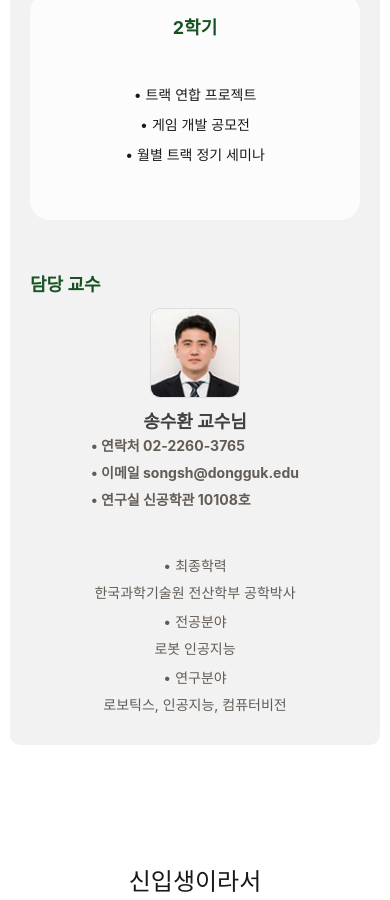
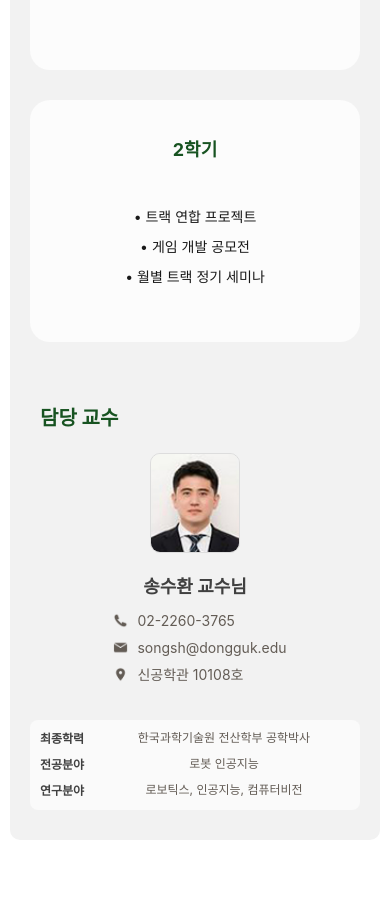
Before and after one commit to karpitony/monorepo-test, a React (Vite) app: page / in a window 390 px wide. Shown: the part 1880-2780 px from the top of the page. Built offline with nearby package versions, Linux system fonts and the light colour scheme; a web font is replaced by a local one.

Commit message:
fix: 트랙 및 커리큘럼 소개 반응형 구현 완료

```diff
--- a/src/pages/Main/Tracks/InfoBox.styled.ts
+++ b/src/pages/Main/Tracks/InfoBox.styled.ts
@@ -16,7 +16,6 @@ export const Container = styled.div<{ $isMobile: boolean }>`
 export const TrackNameContainer = styled.div`
   width: 100%;
   margin-bottom: 32px;
-
   display: flex;
   justify-content: start;
   align-items: center;
@@ -25,9 +24,8 @@ export const TrackNameContainer = styled.div`
 
 export const TrackName = styled.h2<{ $isMobile: boolean }>`
   width: 338px;
-
   color: var(--FarmSystem_Green07, #175321);
-  font-size: ${({ $isMobile }) => ($isMobile ? "24px" : "32px")};
+  font-size: ${({ $isMobile }) => ($isMobile ? "22px" : "32px")};
   font-style: normal;
   font-weight: 700;
   line-height: normal;
@@ -37,12 +35,14 @@ export const TrackName = styled.h2<{ $isMobile: boolean }>`
 export const TrackDescription = styled.p<{ $isMobile: boolean }>`
   width: 100%;
   max-width: 1040px;
-  height: 200px;
+  height: 100%;
+  margin-bottom: 30px;
+  text-align: left;
   color: var(--FarmSystem_Black, #191919);
-  font-size: ${({ $isMobile }) => ($isMobile ? "16px" : "19px")};
+  font-size: ${({ $isMobile }) => ($isMobile ? "14px" : "19px")};
   font-style: normal;
   font-weight: 300;
-  line-height: ${({ $isMobile }) => ($isMobile ? "30px" : "35px")}; /* 150% */
+  line-height: ${({ $isMobile }) => ($isMobile ? "25px" : "35px")}; /* 150% */
 `;
 
 export const PhasesContainer = styled.div<{ $isMobile: boolean }>`
@@ -54,9 +54,9 @@ export const PhasesContainer = styled.div<{ $isMobile: boolean }>`
   flex-wrap: wrap;
 `;
 
-export const PhaseCard = styled.div<{ $isMobile: boolean }>`
+export const PhaseCard = styled.div<{ $isDesktop: boolean }>`
   display: flex;
-  width: ${({ $isMobile }) => ($isMobile ? "100%" : "300px")};
+  width: ${({ $isDesktop }) => ($isDesktop ? "300px" : "100%")};
   padding: 20px;
   flex-direction: column;
   justify-content: center;
@@ -72,6 +72,7 @@ export const PhaseTitle = styled.h3<{ $isMobile: boolean }>`
   font-size: ${({ $isMobile }) => ($isMobile ? "18px" : "24px")};
   font-weight: 700;
   line-height: normal;
+  margin-top: 15px;
   margin-bottom: ${({ $isMobile }) => ($isMobile ? "0px" : "11px")};
   font-style: normal;
 `;
@@ -87,6 +88,7 @@ export const PhaseContent = styled.ul<{ $isMobile: boolean }>`
   font-style: normal;
   font-weight: 400;
   line-height: 30px; /* 150% */
+
 `;
 
 export const Li = styled.li<{ $isMobile: boolean }>`
@@ -94,44 +96,43 @@ export const Li = styled.li<{ $isMobile: boolean }>`
   color: var(--FarmSystem_Black, #191919);
 `;
 
-
-/** 전체를 감싸는 컨테이너 (기존 S.Container가 있다고 가정) */
-// export const Container = styled.div` ... `;
-// 이미 프로젝트 내에 S.Container가 있으시면 그대로 사용하세요.
-
-/** "담당 교수" 제목 + 아래 컨텐츠를 감싸는 영역 */
 export const ProfessorNameContainer = styled.div<{ $isMobile: boolean }>`
   width: 100%;
   margin-bottom: ${({ $isMobile }) => ($isMobile ? "10px" : "15px")};
 `;
 
-/** "담당 교수" 텍스트 */
 export const ProfessorText = styled.p<{ $isMobile: boolean }>`
   color: var(--FarmSystem_Green07, #175321);
-  font-size: ${({ $isMobile }) => ($isMobile ? "18px" : "24px")};
+  font-size: ${({ $isMobile }) => ($isMobile ? "20px" : "24px")};
   font-weight: 700;
-  margin: 0;
+  margin: ${({ $isMobile }) => ($isMobile ? "10px" : "0px")};
   text-align: left;
 `;
 
-/** 전체 레이아웃을 좌우 2개 컬럼(왼쪽: 사진/이름/연락처, 오른쪽: 학력/전공/연구)으로 배치 */
-export const ProfessorProfile = styled.div<{ $isMobile: boolean }>`
+/** 교수 정보 전체 레이아웃 (좌: 사진/이름/연락처, 우: 최종학력 등) */
+export const ProfessorProfile = styled.div<{ $isDesktop: boolean }>`
   display: flex;
-  flex-direction: ${({ $isMobile }) => ($isMobile ? "column" : "row")};
-  justify-content: space-between;
+  flex-direction: ${({ $isDesktop }) => ($isDesktop ? "row" : "column")};
+
+  /* 오른쪽 정보가 너무 오른쪽으로 치우치지 않도록 flex-start */
+  justify-content: flex-start;
+
+  /* 데스크탑에서는 gap을 넉넉히 주어 좌우 공간 확보 */
+  gap: ${({ $isMobile }) => ($isMobile ? "20px" : "10px")};
   align-items: flex-start;
-  gap: ${({ $isMobile }) => ($isMobile ? "20px" : "30px")};
   width: 100%;
 `;
 
-/** 왼쪽 컬럼(사진/이름/연락처/홈페이지) */
-export const ProfessorProfileContent = styled.div<{ $isMobile: boolean }>`
+/** 왼쪽 섹션 (교수 사진/이름/연락처) */
+export const ProfessorProfileContent = styled.div<{ $isDesktop: boolean }>`
   display: flex;
   flex-direction: column;
-  width: ${({ $isMobile }) => ($isMobile ? "100%" : "60%")};
+
+  /* 예: 데스크탑에서 60% */
+  width: ${({ $isDesktop }) => ($isDesktop ? "50%" : "100%")};
 `;
 
-/** 교수 사진 + 이름을 가로로 배치하는 컨테이너 */
+/** 사진 + 이름을 가로/세로 배치하는 컨테이너 */
 export const PhotoNameRow = styled.div<{ $isMobile: boolean }>`
   display: flex;
   flex-direction: ${({ $isMobile }) => ($isMobile ? "column" : "row")};
@@ -140,34 +141,36 @@ export const PhotoNameRow = styled.div<{ $isMobile: boolean }>`
   margin-bottom: 15px;
 `;
 
-/** 교수 사진 */
 export const ProfessorImage = styled.img<{ $isMobile: boolean }>`
   width: ${({ $isMobile }) => ($isMobile ? "90px" : "120px")};
-  height: ${({ $isMobile }) => ($isMobile ? "90px" : "120px")};
+  height: ${({ $isMobile }) => ($isMobile ? "100px" : "140px")};
   object-fit: cover;
   border-radius: 10px;
   border: 1px solid #ddd;
 `;
 
-/** 교수 이름 */
 export const ProfessorName = styled.p<{ $isMobile: boolean }>`
   font-size: ${({ $isMobile }) => ($isMobile ? "18px" : "22px")};
   font-weight: 700;
   color: #404040;
-  margin: 0;
+  margin-top: 10px;
+  text-align: ${({ $isMobile }) => ($isMobile ? "center" : "left")};
 `;
 
-/** 연락처/이메일/연구실을 나열하는 리스트 */
 export const ContactList = styled.ul<{ $isMobile: boolean }>`
   list-style: none;
   padding: 0;
-  margin: 0 0 10px;
+  margin: 10px 0 10px 10px;
   display: flex;
   flex-direction: column;
   gap: ${({ $isMobile }) => ($isMobile ? "6px" : "8px")};
+
+  /* ProfessorName의 스타일 상속을 방지하기 위해 명시적으로 재설정 */
+  font-size: ${({ $isMobile }) => ($isMobile ? "14px" : "16px")};
+  font-weight: normal;
+  color: #635c55;
 `;
 
-/** 연락처/이메일/연구실 각각의 아이템 */
 export const ContactItem = styled.li<{ $isMobile: boolean }>`
   font-size: ${({ $isMobile }) => ($isMobile ? "14px" : "16px")};
   color: #635c55;
@@ -176,7 +179,7 @@ export const ContactItem = styled.li<{ $isMobile: boolean }>`
   gap: 6px;
 `;
 
-/** 홈페이지 버튼 */
+/** 홈페이지 버튼 (필요 시 사용) */
 export const HomepageButton = styled.a<{ $isMobile: boolean }>`
   width: fit-content;
   background-color: #fcfcfc;
@@ -194,31 +197,37 @@ export const HomepageButton = styled.a<{ $isMobile: boolean }>`
   }
 `;
 
-/** 오른쪽 컬럼(최종학력/전공분야/연구분야) */
 export const ProfessorContent = styled.div<{ $isMobile: boolean }>`
-  width: ${({ $isMobile }) => ($isMobile ? "100%" : "35%")};
+  width: 100%;
+  margin-top: ${({ $isMobile }) => ($isMobile ? "0" : "20px")};
 `;
 
-/** 오른쪽 리스트(최종학력, 전공분야, 연구분야) */
-export const ProfileList = styled.ul<{ $isMobile: boolean }>`
-  list-style: none;
-  margin: 0;
-  padding: 0;
-  display: flex;
-  flex-direction: column;
-  gap: ${({ $isMobile }) => ($isMobile ? "8px" : "10px")};
+export const ProfileContainer = styled.div<{  $isDesktop: boolean;
+  $isMobile: boolean; $isTablet: boolean;}>`
+  width: ${({ $isDesktop }) => ($isDesktop ? "50%" : "100%")};
+  heigt: 300px;
+  display: grid;
+  grid-template-columns: ${({ $isDesktop, $isTablet, $isMobile }) =>
+    $isDesktop ? "120px 1fr" : $isTablet ? "100px 1fr" : $isMobile ? "50px 1fr" : "50px 1fr"};  gap: ${({ $isDesktop }) => ($isDesktop ? "12px" : "8px")};
+  background-color: #fafafa;
+  padding: ${({ $isDesktop }) => ($isDesktop ? "30px" : "10px")};
+  border-radius: 8px;
+  margin-right: 40px;
 `;
 
-/** 오른쪽 리스트 아이템 */
-export const ProfileListItem = styled.li<{ $isMobile: boolean }>`
-  display: flex;
-  flex-direction: ${({ $isMobile }) => ($isMobile ? "column" : "row")};
-  gap: 6px;
-  font-size: ${({ $isMobile }) => ($isMobile ? "14px" : "16px")};
-  color: #635c55;
+export const ProfileLabel = styled.div<{ $isMobile: boolean}>`
+  font-weight: 600;
+  color: #404040;
+  text-align: left;
+  font-size: ${({ $isMobile }) => ($isMobile ? "12px" : "16px")};
+
+
 `;
 
-/** 불릿/라벨( ex: &bull; 최종학력 ) */
-export const ProfileInfo = styled.p<{ $isMobile: boolean }>`
-  margin: 0;
+export const ProfileValue = styled.div<{ $isMobile: boolean}>`
+  font-weight: 400;
+  color: #635c55;
+  line-height: 1.4;
+  font-size: ${({ $isMobile }) => ($isMobile ? "12px" : "16px")};
+
 `;
--- a/src/pages/Main/Tracks/InfoBox.tsx
+++ b/src/pages/Main/Tracks/InfoBox.tsx
@@ -1,13 +1,16 @@
 import * as S from './InfoBox.styled';
 import { TrackDataInterface } from './TracksData';
 import useMediaQueries from "@/hooks/useMediaQueries";
+import Call from "../../../assets/Icons/Call.png";
+import Location from "../../../assets/Icons/Location.png";
+import mail from "../../../assets/Icons/mail.png";
 
 interface InfoBoxProps {
   selectedTrack: TrackDataInterface;
 }
 
 export default function InfoBox({ selectedTrack }: InfoBoxProps) {
-  const { isMobile } = useMediaQueries();
+  const { isMobile, isDesktop, isTablet } = useMediaQueries();
   const phaseLabels = ["1학기", "여름방학", "2학기"];
 
   return (
@@ -15,14 +18,14 @@ export default function InfoBox({ selectedTrack }: InfoBoxProps) {
 
       {/* 트랙 이름 + 소개 */}
       <S.TrackNameContainer>
-        <S.TrackName $isMobile={isMobile}>🦾  {selectedTrack.name}</S.TrackName>
+        <S.TrackName $isMobile={isMobile}>🦾 {selectedTrack.name}</S.TrackName>
       </S.TrackNameContainer>
       <S.TrackDescription $isMobile={isMobile}>{selectedTrack.description}</S.TrackDescription>
 
       {/* 트랙 학기별 커리큘럼 */}
            <S.PhasesContainer $isMobile={isMobile}>
               {Object.entries(selectedTrack.phases || {}).map(([phaseKey, phaseItems], index) => (
-                <S.PhaseCard key={phaseKey} $isMobile={isMobile}>
+                <S.PhaseCard key={phaseKey} $isDesktop={isDesktop}>
                   <S.PhaseTitle $isMobile={isMobile}>{phaseLabels[index]}</S.PhaseTitle>
                   <S.PhaseContent $isMobile={isMobile}>
               {phaseItems.map((item, i) => (
@@ -38,59 +41,65 @@ export default function InfoBox({ selectedTrack }: InfoBoxProps) {
     <S.ProfessorText $isMobile={isMobile}>담당 교수</S.ProfessorText>
   </S.ProfessorNameContainer>
 
-  <S.ProfessorProfile $isMobile={isMobile}>
-    {/* 왼쪽 섹션: 사진/이름/연락처/홈페이지 */}
-    <S.ProfessorProfileContent $isMobile={isMobile}>
+  <S.ProfessorProfile $isDesktop={isDesktop}>
+  {/* 왼쪽 섹션: 교수 사진/이름/연락처 */}
+  <S.ProfessorProfileContent $isDesktop={isDesktop}>
     <S.PhotoNameRow $isMobile={isMobile}>
       <S.ProfessorImage
         $isMobile={isMobile}
         src={selectedTrack.professorData.image}
         alt="Professor"
       />
+      <div>
         <S.ProfessorName $isMobile={isMobile}>
           {selectedTrack.professorData.name}
+        </S.ProfessorName>
+
         <S.ContactList $isMobile={isMobile}>
                 <S.ContactItem $isMobile={isMobile}>
-              &bull; 연락처 {selectedTrack.professorData.phone}
+          <img
+src={Call}
+    alt="Phone Icon"
+    style={{ width: "15px", height: "15px", marginRight: "3px" }}/>
+            {selectedTrack.professorData.phone}
                 </S.ContactItem>
                 <S.ContactItem $isMobile={isMobile}>
-              &bull; 이메일 {selectedTrack.professorData.email}
+                  <img
+src={mail}
+    alt="mail Icon"
+    style={{ width: "15px", height: "15px", marginRight: "3px" }}/>
+            {selectedTrack.professorData.email}
                 </S.ContactItem>
+
                 <S.ContactItem $isMobile={isMobile}>
-              &bull; 연구실 {selectedTrack.professorData.location}
+                  <img
+src={Location}
+    alt="Lab Icon"
+    style={{ width: "15px", height: "15px", marginRight: "3px" }}/>
+            {selectedTrack.professorData.location}
           </S.ContactItem>
         </S.ContactList>
-        </S.ProfessorName>
+      </div>
     </S.PhotoNameRow>
 
-      {/* <S.HomepageButton $isMobile={isMobile}>
+    {/* 홈페이지 버튼은 사용하지 않을 경우 주석 처리 또는 삭제 */}
+    {/*
+    <S.HomepageButton $isMobile={isMobile}>
       홈페이지
-      </S.HomepageButton> 홈페이지 안 넣는게 나을 것 같습니다! */}
+    </S.HomepageButton>
+    */}
   </S.ProfessorProfileContent>
 
-    {/* 오른쪽 섹션 (예: 최종학력, 전공분야, 연구분야 등) */}
-    <S.ProfessorContent $isMobile={isMobile}>
-      <S.ProfileList $isMobile={isMobile}>
-        <S.ProfileListItem $isMobile={isMobile}>
-          <S.ProfileInfo $isMobile={isMobile}>&bull; 최종학력</S.ProfileInfo>
-          <S.ProfileInfo $isMobile={isMobile}>
-            {selectedTrack.professorData.education}
-          </S.ProfileInfo>
-        </S.ProfileListItem>
-        <S.ProfileListItem $isMobile={isMobile}>
-          <S.ProfileInfo $isMobile={isMobile}>&bull; 전공분야</S.ProfileInfo>
-          <S.ProfileInfo $isMobile={isMobile}>
-            {selectedTrack.professorData.major}
-          </S.ProfileInfo>
-        </S.ProfileListItem>
-        <S.ProfileListItem $isMobile={isMobile}>
-          <S.ProfileInfo $isMobile={isMobile}>&bull; 연구분야</S.ProfileInfo>
-          <S.ProfileInfo $isMobile={isMobile}>
-            {selectedTrack.professorData.research}
-          </S.ProfileInfo>
-        </S.ProfileListItem>
-      </S.ProfileList>
-    </S.ProfessorContent>
+  <S.ProfileContainer $isDesktop={isDesktop} $isMobile={isMobile} $isTablet={isTablet}>
+    <S.ProfileLabel $isMobile={isMobile}>최종학력</S.ProfileLabel>
+    <S.ProfileValue $isMobile={isMobile}>{selectedTrack.professorData.education}</S.ProfileValue>
+
+    <S.ProfileLabel $isMobile={isMobile}>전공분야</S.ProfileLabel>
+    <S.ProfileValue $isMobile={isMobile}>{selectedTrack.professorData.major}</S.ProfileValue>
+
+    <S.ProfileLabel $isMobile={isMobile}>연구분야</S.ProfileLabel>
+    <S.ProfileValue $isMobile={isMobile}>{selectedTrack.professorData.research}</S.ProfileValue>
+  </S.ProfileContainer>
 </S.ProfessorProfile>
     </S.Container>
   );
--- a/src/pages/Main/Tracks/TracksData.ts
+++ b/src/pages/Main/Tracks/TracksData.ts
@@ -73,17 +73,17 @@ export const TracksData: TrackDataInterface[] = [
       phase1: [
         "보안 전문가 초청 강의",
         "미니 프로젝트",
-        "자율 스터디 (보안, CS, 알고리즘, 면접 대비, 사이드 프로젝트 등)",
+        "자율 스터디",
       ],
       phase2: [
         "트랙 연합 프로젝트",
-        "자율 스터디 (보안, CS, 알고리즘, 면접 대비, 사이드 프로젝트 등)",
+        "자율 스터디",
         "공개 SW 개발자 대회",
         "기업 연계 프로젝트",
       ],
       phase3: [
         "트랙 연합 프로젝트",
-        "자율 스터디 (보안, CS, 알고리즘, 면접 대비, 사이드 프로젝트 등)",
+        "자율 스터디",
         "공개 SW 개발자 대회",
         "기업 연계 프로젝트",
       ],
@@ -107,17 +107,17 @@ export const TracksData: TrackDataInterface[] = [
       phase1: [
         "1차 프로젝트",
         "인공지능 전문가 초청 세미나",
-        "자율 스터디 진행(NLP, CV, 강화학습 등)",
+        "자율 스터디 진행",
       ],
       phase2: [
         "1차 프로젝트 발표회",
-        "2차 프로젝트 (타 트랙과 협업, 기업 언계)",
-        "자율 스터디 진행(NLP, CV, 강화학습 등)",
+        "2차 프로젝트 (기업 연계, 트랙 연합)",
+        "자율 스터디 진행",
         "외부 공모전, 대회 참여",
       ],
       phase3: [
-        "2차 프로젝트 (타 트랙과 협업, 기업 연계)",
-        "자율 스터디 진행(NLP, CV, 강화학습 등)",
+        "2차 프로젝트 (기업 연계, 트랙 연합)",
+        "자율 스터디 진행",
         "외부 공모전, 대회 참여",
         "2차 프로젝트 발표회",
       ],
@@ -136,7 +136,7 @@ export const TracksData: TrackDataInterface[] = [
       research: "모델 검증, 시뮬레이션 기반 최적화, 병렬/분산 컴퓨팅, 머신러닝",
     },
     description:
-      "사물인터넷/로봇 트랙은 최신 IoT 기술과 로봇 시스템 학습, 실전 프로젝트를 수행을 통해 스마트 IoT 환경을 구축하고 자동화 기술을 연구하는 트랙입니다. 사물인터넷, 그리고 로봇 파트로 구성되어 있습니다. 사물인터넷 파트에서는 라즈베리파이, 센서 네트워크, 클라우드 연동 기술을 활용하여 IoT 환경 구축 및 데이터 분석을 실습합니다. 로봇 파트에서는 ROS2, SLAM을 기반으로 로봇 시스템을 설계하고, 로봇팔 및 AGV(자율 주행 로봇) 제어 기술을 익힙니다. 뿐만 아니라, 기업 연계 프로젝트를 통해 스마트 양식장, 스마트 홈 등과 같은 산업 분야에서 활용이 가능한 IoT 솔루션을 연구합니다. 사물인터넷/로봇 트랙에서는 IoT와 로봇 기술을 체계적으로 익히고, 실무 프로젝트 경험을 쌓으며 성장하고자 하는 학생들을 환영합니다.",
+      "사물인터넷/로봇 트랙은 최신 IoT 기술과 로봇 시스템 학습, 실전 프로젝트를 수행을 통해 스마트 IoT 환경을 구축하고 자동화 기술을 연구하는 트랙입니다. 라즈베리파이, 센서 네트워크 등으로 IoT 환경을 구축하고, ROS2와 SLAM을 활용해 로봇 시스템을 설계합니다. IoT와 로봇 기술을 체계적으로 익히고, 실무 프로젝트 경험을 쌓으며 성장하고자 하는 학생들을 환영합니다.",
     phases: {
       phase1: [
         "전체 이론/실습 스터디",
@@ -146,7 +146,7 @@ export const TracksData: TrackDataInterface[] = [
         "기업 연계 및 자율 팀 프로젝트(설계)",
       ],
       phase3: [
-        "기업 연계 및 자율 팀 프로젝트(구현 및 고도화)",
+        "기업 연계 및 자율 팀 프로젝트(고도화)",
         "팀별 자율 심화 스터디",
       ],
     },
@@ -167,19 +167,19 @@ export const TracksData: TrackDataInterface[] = [
       "빅데이터 트랙은 대용량 데이터를 다루는 방법을 학습하고, 데이터 분석을 통해 인사이트를 도출하는 역량을 키우는 데 집중합니다. 머신러닝, 데이터 시각화, SQL, 그리고 Elastic Search 등 다양한 분석 기법을 실습할 수 있습니다. 또한 기업 연계 프로젝트 및 외부 공모전 참여를 통해 실전 경험을 쌓아나갈 수 있습니다. 뿐만 아니라 빅데이터 팀 프로젝트, 자율 스터디, 해커톤 등을 통해 협업 역량을 강화하고 네트워킹 기회를 제공합니다.",
     phases: {
       phase1: [
-        "Peer-멘토링 : 머신러닝, SQL, 시각화, ELK 멘토링 및 kaggle 실습",
+        "Peer-멘토링",
         "팀 빌딩 및 외부 공모전 참여",
         "데이터분석, SW 교육",
       ],
       phase2: [
         "ADsP, SQLD 자격증 취득 스터디",
-        "ELK 스택을 활용한 기업 연계 실전 프로젝트",
+        "ELK 스택을 활용한 기업 연계 프로젝트",
         "팀 빌딩 및 외부 공모전 참여",
         "데이터분석, SW 교육",
       ],
       phase3: [
-        "Peer-멘토링 : 머신러닝, SQL, 시각화, ELK 멘토링 및 kaggle 실습",
-        "ELK 스택을 활용한 기업 연계 실전 프로젝트",
+        "Peer-멘토링",
+        "ELK 스택을 활용한 기업 연계 프로젝트",
         "팀 빌딩 및 외부 공모전 참여",
         "데이터분석, SW 교육",
       ],
```
Also changed, not shown: src/assets/Icons/mail.png, src/assets/Icons/robotarm.png (deleted). Lines whose indentation alone changed are shown as unchanged.
